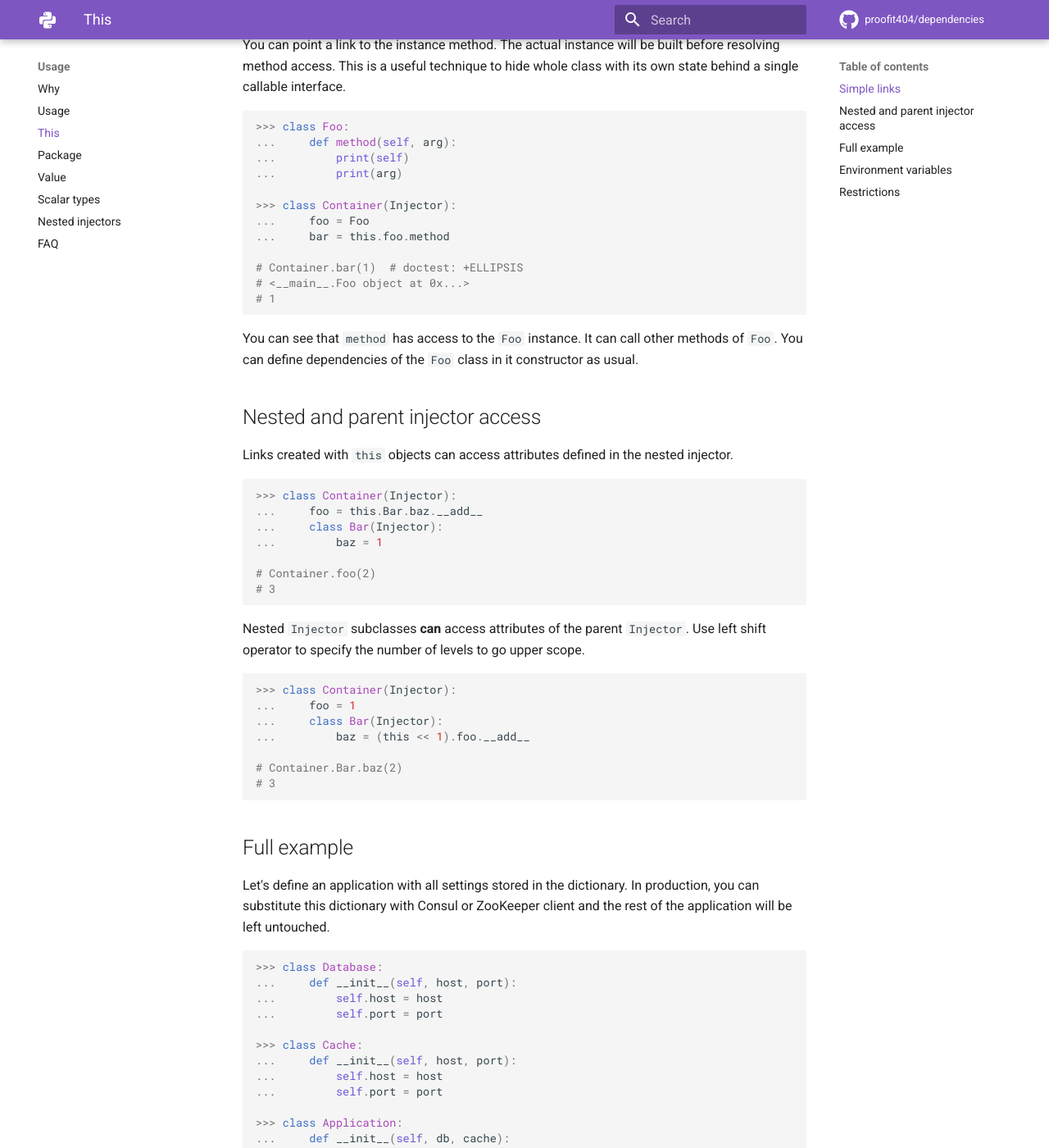
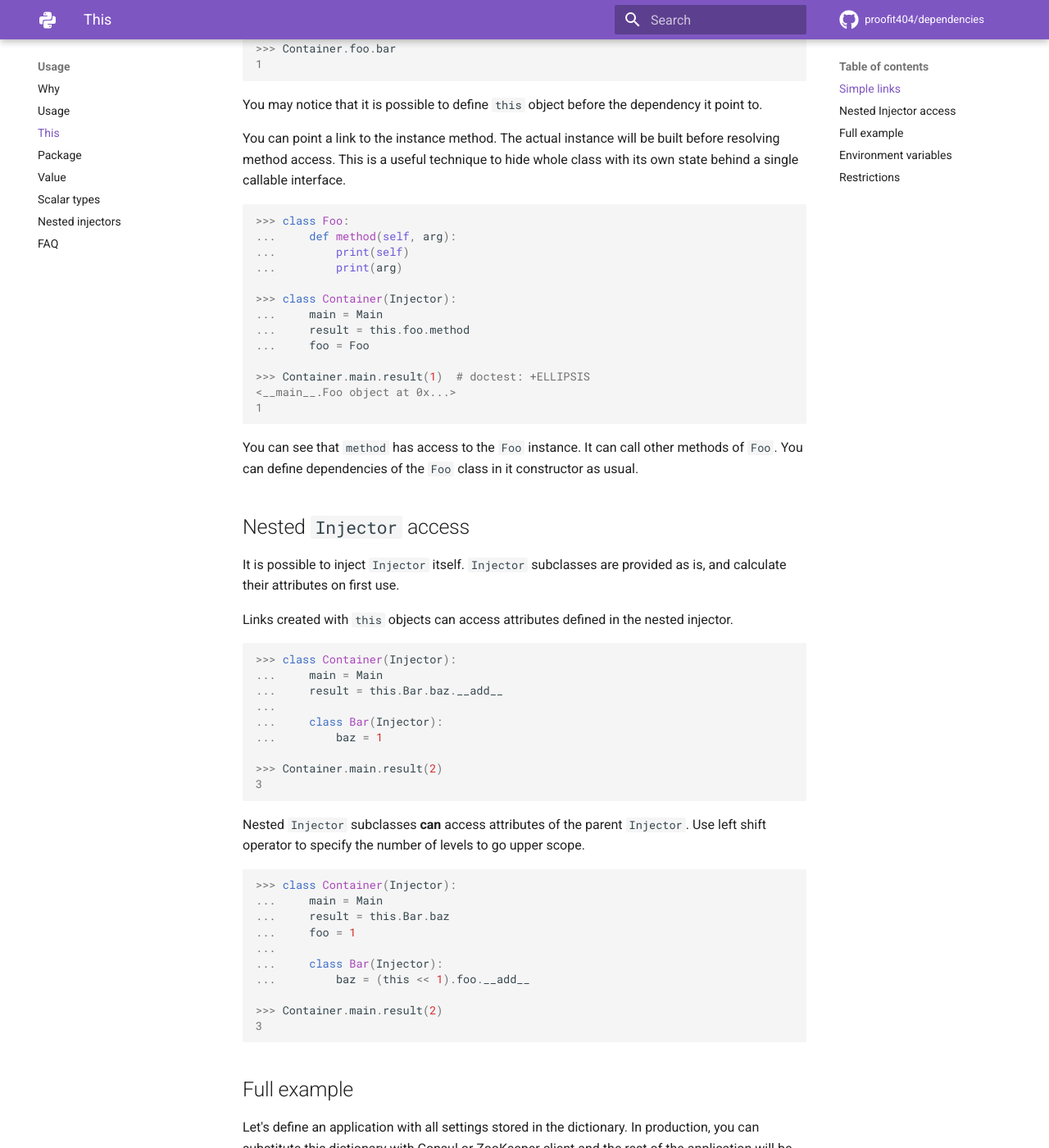
Before and after one commit to proofit404/dependencies, an MkDocs documentation site: the page built from docs/this.md, in a window 1280 px wide and 1400 px high, scrolled down 1166 px. Shown: the whole window at 82% size. Built offline with MkDocs 1.6.1 and Material for MkDocs 9.7.7, drawn with Linux system fonts in a browser that asks for light colours; comment, search, counter and statistics services are not loaded; some of the changed text lies outside the part shown.

Commit message:
docs: explain classes depends on nested injectors #479

````diff
--- a/docs/this.md
+++ b/docs/this.md
@@ -9,6 +9,10 @@ parent `Injector`.
 
 >>> from dependencies import Injector, this
 
+>>> class Main:
+...     def __init__(self, result):
+...         self.result = result
+
 ```
 
 ## Simple links
@@ -18,11 +22,12 @@ For example, you can create simple aliases.
 ```pycon
 
 >>> class Container(Injector):
+...     main = Main
+...     result = this.foo
 ...     foo = 1
-...     bar = this.foo
 
-# Container.bar
-# 1
+>>> Container.main.result
+1
 
 ```
 
@@ -31,11 +36,12 @@ You can use item access on dependencies defined in `Injector` subclass.
 ```pycon
 
 >>> class Container(Injector):
+...     main = Main
+...     result = this.foo['a']
 ...     foo = {'a': 1}
-...     bar = this.foo['a']
 
-# Container.bar
-# 1
+>>> Container.main.result
+1
 
 ```
 
@@ -55,8 +61,8 @@ You can use this links as usual in the constructor arguments.
 ...     bar = this.baz
 ...     baz = 1
 
-# Container.foo.bar
-# 1
+>>> Container.foo.bar
+1
 
 ```
 
@@ -75,12 +81,13 @@ with its own state behind a single callable interface.
 ...         print(arg)
 
 >>> class Container(Injector):
+...     main = Main
+...     result = this.foo.method
 ...     foo = Foo
-...     bar = this.foo.method
 
-# Container.bar(1)  # doctest: +ELLIPSIS
-# <__main__.Foo object at 0x...>
-# 1
+>>> Container.main.result(1)  # doctest: +ELLIPSIS
+<__main__.Foo object at 0x...>
+1
 
 ```
 
@@ -88,7 +95,10 @@ You can see that `method` has access to the `Foo` instance. It can call other
 methods of `Foo`. You can define dependencies of the `Foo` class in it
 constructor as usual.
 
-## Nested and parent injector access
+## Nested `Injector` access
+
+It is possible to inject `Injector` itself. `Injector` subclasses are provided
+as is, and calculate their attributes on first use.
 
 Links created with `this` objects can access attributes defined in the nested
 injector.
@@ -96,12 +106,14 @@ injector.
 ```pycon
 
 >>> class Container(Injector):
-...     foo = this.Bar.baz.__add__
+...     main = Main
+...     result = this.Bar.baz.__add__
+...
 ...     class Bar(Injector):
 ...         baz = 1
 
-# Container.foo(2)
-# 3
+>>> Container.main.result(2)
+3
 
 ```
 
@@ -111,12 +123,15 @@ Use left shift operator to specify the number of levels to go upper scope.
 ```pycon
 
 >>> class Container(Injector):
+...     main = Main
+...     result = this.Bar.baz
 ...     foo = 1
+...
 ...     class Bar(Injector):
 ...         baz = (this << 1).foo.__add__
 
-# Container.Bar.baz(2)
-# 3
+>>> Container.main.result(2)
+3
 
 ```
 
@@ -169,19 +184,19 @@ and the rest of the application will be left untouched.
 ...         },
 ...     }
 
-Container.app  # doctest: +ELLIPSIS
-<__main__.Application object at 0x...>
+>>> isinstance(Container.app, Application)
+True
 
-Container.app.db  # doctest: +ELLIPSIS
-<__main__.Database object at 0x...>
+>>> isinstance(Container.app.db, Database)
+True
 
-Container.app.db.port
+>>> Container.app.db.port
 5432
 
-Container.app.cache  # doctest: +ELLIPSIS
-<__main__.Cache object at 0x...>
+>>> isinstance(Container.app.cache, Cache)
+True
 
-Container.app.cache.port
+>>> Container.app.cache.port
 6782
 
 ```
@@ -225,8 +240,8 @@ from environment variable to the constructor using `this` object.
 ...     backend_url = this.environ['BACKEND_URL']
 ...     environ = os.environ
 
-# Container.app
-# App(Config('https://example.com/frontend', 'https://example.com/backend'))
+>>> Container.app
+App(Config('https://example.com/frontend', 'https://example.com/backend'))
 
 ```
 
````
Also changed, not shown: docs/nested.md (+24 -0 lines), docs/usage.md (+0 -55 lines).
